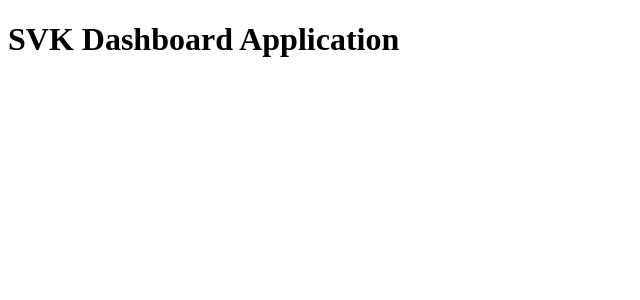
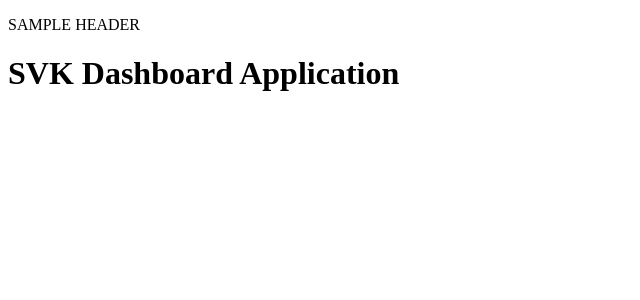
Before and after one commit to svkmsr6/angular-svk-dashboard, an Angular app: page / in a window 1280 px wide. Shown: the top 300 px of the page, without its empty margins (0-640 px from the left). Built offline with nearby package versions, Linux system fonts and the light colour scheme.

Commit message:
Added New Header component

```diff
--- /dev/null
+++ b/src/app/app-header/app-header.component.html
@@ -0,0 +1,3 @@
+<p>
+ SAMPLE HEADER
+</p>
--- /dev/null
+++ b/src/app/app-header/app-header.component.ts
@@ -0,0 +1,13 @@
+import { Component, OnInit } from '@angular/core';
+
+@Component({
+  moduleId: module.id,
+  selector: 'app-header',
+  templateUrl: './app-header.component.html',
+  styleUrls: ['./app-header.component.css']
+})
+export class AppHeaderComponent {
+
+  constructor() { }
+
+}
--- a/src/app/app.component.html
+++ b/src/app/app.component.html
@@ -1,3 +1,4 @@
+<app-header></app-header>
 <h1>
   {{title}}
 </h1>
--- a/src/app/app.component.ts
+++ b/src/app/app.component.ts
@@ -1,10 +1,11 @@
 import { Component } from '@angular/core';
 
 @Component({
+  moduleId: module.id,
   selector: 'app-root',
   templateUrl: './app.component.html',
-  styleUrls: ['./app.component.css']
+  styleUrls: ['./app.component.css'],
 })
 export class AppComponent {
-  title = 'SVK Dashboard Application';
+  title:String = 'SVK Dashboard Application';
 }
--- a/src/app/app.module.ts
+++ b/src/app/app.module.ts
@@ -4,10 +4,12 @@ import { FormsModule } from '@angular/forms';
 import { HttpModule } from '@angular/http';
 
 import { AppComponent } from './app.component';
+import { AppHeaderComponent } from './app-header/app-header.component';
 
 @NgModule({
   declarations: [
-    AppComponent
+    AppComponent,
+    AppHeaderComponent
   ],
   imports: [
     BrowserModule,
```
Also changed, not shown: src/app/app-header/app-header.component.css (added), 1 other file (tests, documents, lock files or other folders).
